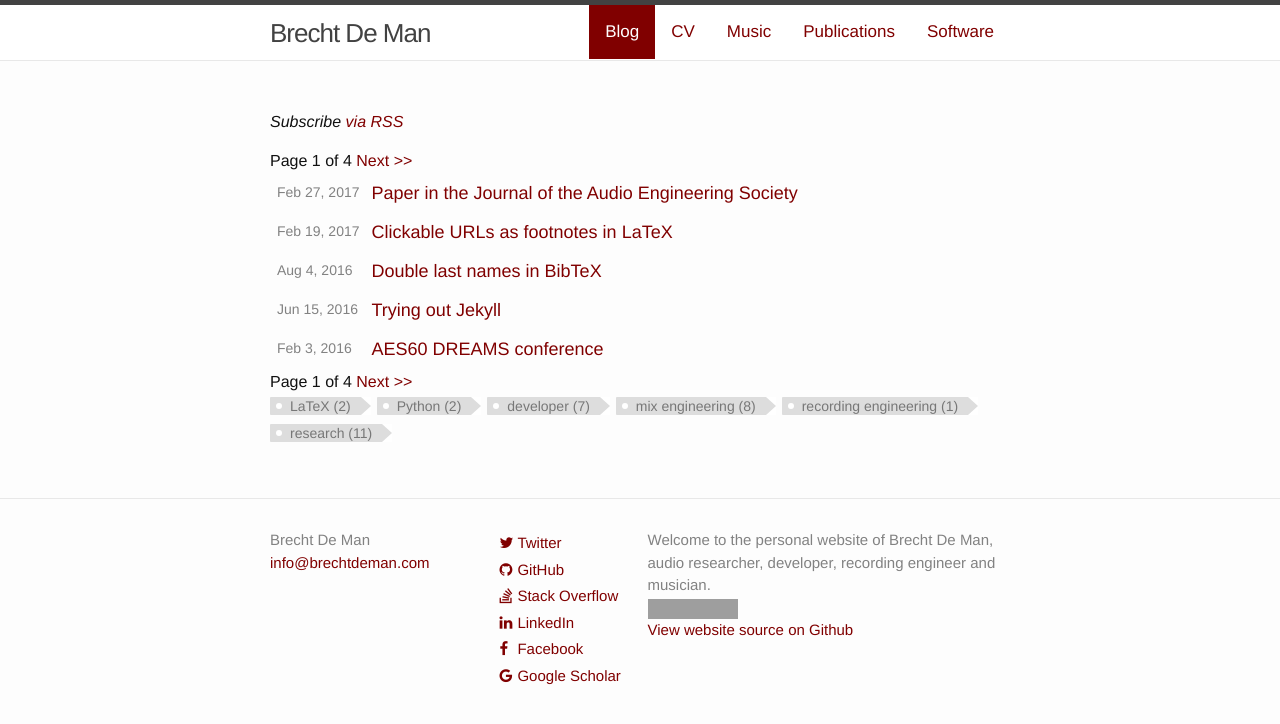
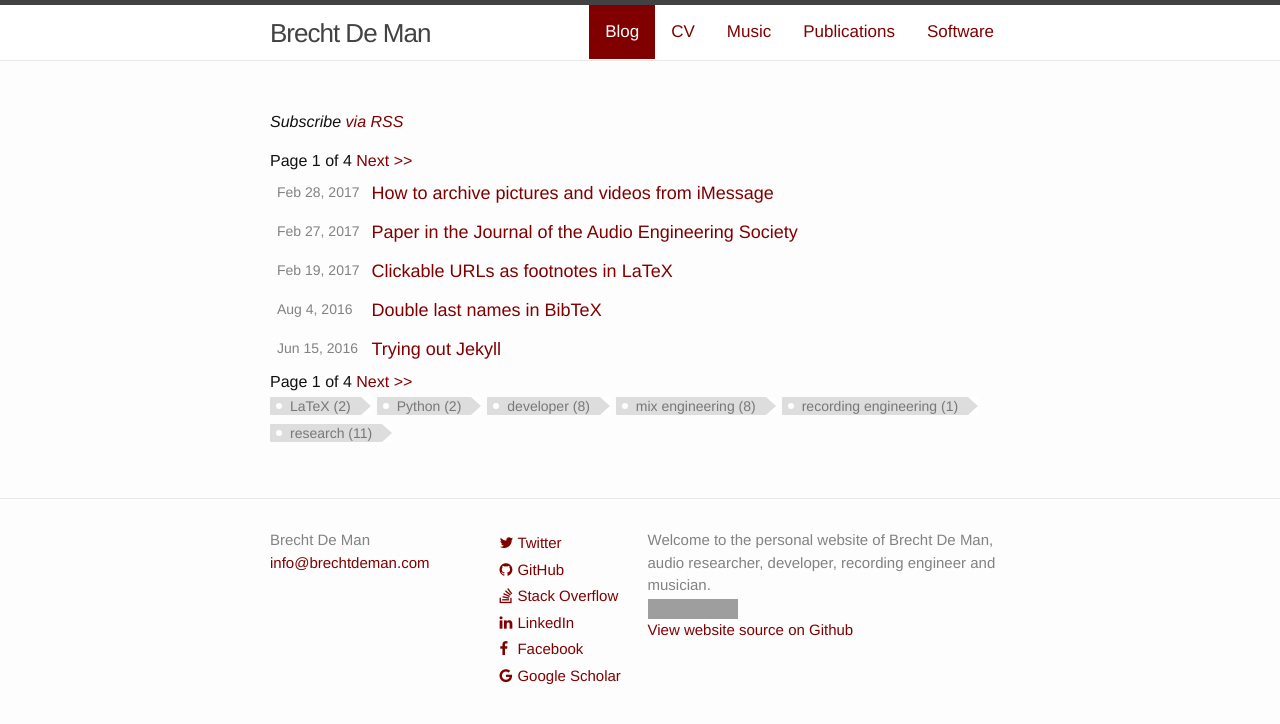
Before and after one commit to BrechtDeMan/BrechtDeMan.github.io, a Jekyll site: the page built from blog/index.html, in a window 1280 px wide. Shown: the top 724 px of the page. Built offline with Jekyll 4.4.1, drawn with Linux system fonts in a browser that asks for light colours; nearby versions of some CDN libraries; the list of posts is cut into pages by our own code; part of the change alters nothing that is shown; grey boxes are pictures that could not be loaded.

Commit message:
Blog post archive iMessages

```diff
--- a/_posts/2017-02-27-JAES-DREAMS-article.markdown
+++ b/_posts/2017-02-27-JAES-DREAMS-article.markdown
@@ -16,6 +16,8 @@ excerpt_separator: <!--more-->
 It is with great pleasure that I present a writeup of my latest research project on the perception of reverb in music production, which appeared in [this month's issue of the Journal of the Audio Engineering Society](http://www.aes.org/journal/online/JAES_V65/1_2/).
 A tip of the veil was lifted at last year's [60th International AES Conference on Dereverberation and Reverberation of Audio, Music, and Speech](http://www.aes.org/conferences/60/) (yes, DREAMS) in Leuven, Belgium, where I presented a poster on preliminary work in this area and was invited to give a [tutorial on artificial reverberation in music production](http://www.brechtdeman.com/blog/aes60-dreams-conference.html). Speakers at this conference were encouraged to submit their extended work to this special issue of the JAES, to which anyone could contribute.
 
+<!--more-->
+
 <blockquote class="twitter-tweet" data-lang="en"><p lang="en" dir="ltr">Automatic mix diagnostics: a thing of the future? Find out this Thursday &amp; Friday at the <a href="https://twitter.com/AESorg">@AESorg</a> <a href="https://twitter.com/hashtag/AES60?src=hash">#AES60</a> conference! <a href="https://t.co/idXdXr9KiV">pic.twitter.com/idXdXr9KiV</a></p>&mdash; Brecht De Man (@BrechtDeMan) <a href="https://twitter.com/BrechtDeMan/status/694608488576765952">February 2, 2016</a></blockquote> <script async src="//platform.twitter.com/widgets.js" charset="utf-8"></script>
 
 *Announcement of my 2016 lecture which somehow went viral*
@@ -24,8 +26,6 @@ This work, which started mid-2015 and saw its final paper review in October 2016
 
 The article is Open Access, which means anyone can read it, even without membership of the Audio Engineering Society (in my opinion there are many other reasons to become an AES member, one of which is unlimited access to the complete AES library).
 It is also published under a [Creative Commons 'CC BY' license](https://creativecommons.org/licenses/by/4.0/), meaning you can do whatever you want with it such as reusing exact or modified excerpts from the paper, including figures, as long as you credit the authors.
-
-<!--more-->
 
 ### Summary
 
--- /dev/null
+++ b/_posts/2017-03-01-iMessage-archive-pictures.markdown
@@ -0,0 +1,116 @@
+---
+layout: post
+title:  "How to archive pictures and videos from iMessage"
+date:   2017-02-28
+tags: [developer]
+excerpt_separator: <!--more-->
+---
+
+*This describes a method for backing up all files from iMessage from a Mac computer with OS X.10.*
+
+As our devices grow ever faster and larger, so do – apparently – our system requirements. This seems to be exceedingly true for my phone and its storage capacity, which fills up incredibly quickly with pictures, videos (!), and podcasts. With my laptop, the underused SD card slot offers an option for hard drive expansion without (impractical) external hard drives or (slow) wireless storage, for [custom made flash storage cards](https://9to5mac.com/2014/05/23/three-hacks-for-adding-permanent-storage-to-your-macbook-air-or-retina-pro-through-the-sd-card-slot/) which don't stick out. Of course, the iPhone doesn't have the option for memory expansion.
+
+This means there's only one way forward: deleting things.
+To find the main culprit (videos, music, games, maps for GPS navigation, ...), open 'Settings' and go to General > Storage & iCloud Usage > Manage Storage. After some calculating, the primary space-eaters will show up at the top.
+
+![iPhone storage](/images/blog/2017/02/iPhone-screenshot.png)
+
+
+For me, iMessage occupied the largest chunk by far, accounting for about half of my constantly full storage space. This is mainly due to sending and receiving pictures and videos.
+
+The first option is the easiest one: just delete conversations (swipe one left and hit 'Delete'). You will see space become available instantly.
+
+However, if you are somewhat sentimental about pictures of your loved ones' or your own kids/cats/..., you may want to back up these pictures if not the complete conversations.
+Luckily, if you are also receiving these messages on a Mac, you can go to `~/Library/Messages/` (where `~` is short for your home directory, e.g. `/Users/John/`) and find all conversations and pictures there. You can include this folder in your backup routine and you will never really lose them.
+
+These 'Attachments' are not stored per conversation, nor are they in chronological order. It is therefore next to impossible to find a particular photo in this structure. I therefore chose to put all of these files in one folder, ordered by date of creation. The following describes how to do this with a simple bash command.
+
+### TL;DR / n00b
+If you just want to run the script, copy this to the Terminal application line by line, ignoring the `$`, and hit enter after each one (provided without any warranty or responsibility):
+
+{% highlight bash %}
+$ brew install coreutils
+$ OIFS="$IFS"
+$ IFS=$"\n"
+$ find /Users/John/Library/Messages/ -type f | while read f; do gcp --backup=t $ "${f}" "/Users/John/Pictures/iMessage/""$(gdate -r "$f" +"%Y%m%d")"-"$(basename $f)"; done
+$ IFS="$OIFS"
+{% endhighlight %}
+
+Make sure to replace both instances of 'John' with the name of your home folder. If you are not sure about this, type `cd ~` and hit enter in the Terminal, then type `pwd` and hit enter to see the correct path of the form `Users/[your_name]`.
+
+
+### Get the GNU developer tools
+
+As my solution is based on the GNU version of `date` and `cp`, I got the [GNU core](http://www.gnu.org/software/coreutils/coreutils.html) utilities using [Homebrew](https://brew.sh/):
+
+{% highlight bash %}
+$ brew install coreutils
+{% endhighlight %}
+
+[These get the prefix 'g'](http://stackoverflow.com/questions/27514652/cp-illegal-option-b-on-mac), e.g. `gcp` and `gdate`.
+
+
+### Prepend the date to the file name
+
+For this, we want to adopt the [ISO 8601](https://en.wikipedia.org/wiki/ISO_8601) standard or similar, so that alphabetical ordering of the files results in chronological ordering as well. You may also want to add the time of creation. Ideally, the person who sent it (or to whom you sent it) would be part of this file name, but this requires interpreting the conversations themselves which adds a whole new level of complexity.
+
+Using `gdate` from the Coreutils package, the following command returns the date in YYYYMMDD format, e.g. '20150321'.
+Extra quotation marks around the file name should mitigate issues caused by spaces.
+{% highlight bash %}
+$ gdate -r "$FILENAME" +"%Y%m%d"
+{% endhighlight %}
+
+### Get file name
+
+As several files will have the same creation date, I chose to preserve the original file name as well, even though it is usually fairly unsemantic (e.g. 'IMG-4701.jpeg'). The complete file name includes the full path, so in this case we need only the '[basename](http://stackoverflow.com/a/3362952/3193542)':
+
+{% highlight bash %}
+$ basename "$FILENAME"
+{% endhighlight %}
+
+
+### Don't overwrite files with the same name
+
+To [preserve all files with identical file names](http://unix.stackexchange.com/questions/16669/copy-files-with-renaming) and the same creation date – though these would typically be the same files – the `--backup` option of gcp can be used. Instead of overwriting a file with the same name, a tilde is added at the end.
+
+To preserve multiple copies, `--backup=t` appends '.~1~', '.~2~', ... to the file name.
+
+
+### Ignore file names with spaces
+
+If some of your files are going to contain spaces (e.g. Mac's terrible 'Screen Shot 2017-02-25 at 18.05.30.png'), looping over the list of files is going to be a bit less than straightforward.
+I'd be keen to learn about more elegant ways, but a quick and effective hack seems to be to [temporarily modify the `IFS` variable](http://stackoverflow.com/questions/7039130/iterate-over-list-of-files-with-spaces) (the Internal Field Separator) to separate the file names by newlines:
+
+{% highlight bash %}
+$ OIFS="$IFS" # store to change back later
+$ IFS=$"\n"
+$ # ...
+$ IFS="$OIFS"
+{% endhighlight %}
+
+### Putting it all together
+
+The following bash script copies all files in the current folder `.` (including subdirectories) to the `~/Pictures/iMessage/` folder. Note that the originals will still be there, so this is a non-destructive operation.
+
+{% highlight bash %}
+$ OIFS="$IFS"
+$ IFS=$"\n"
+$ find . -type f | while read f
+$ do
+$    gcp --backup=t "$f" "/Users/John/Pictures/iMessage/""$(gdate -r "$f" +"%Y%m%d")"-"$(basename $f)"
+$ done
+$ IFS="$OIFS"
+{% endhighlight %}
+
+Or as a oneliner (minus modifying the IFS):
+
+{% highlight bash %}
+$ find . -type f | while read f; do gcp --backup=t "${f}" "/Users/John/Pictures/iMessage/""$(gdate -r "$f" +"%Y%m%d")"-"$(basename $f)"; done
+{% endhighlight %}
+
+
+### Clean up
+
+You can now delete conversations from your phone and/or computer, and empty the Attachments folder.
+
+Any comments: <a href="mailto:info@brechtdeman.com" target="_self">info@brechtdeman.com</a>.
```
Also changed, not shown: images/blog/2017/02/iPhone-screenshot.png (added).
